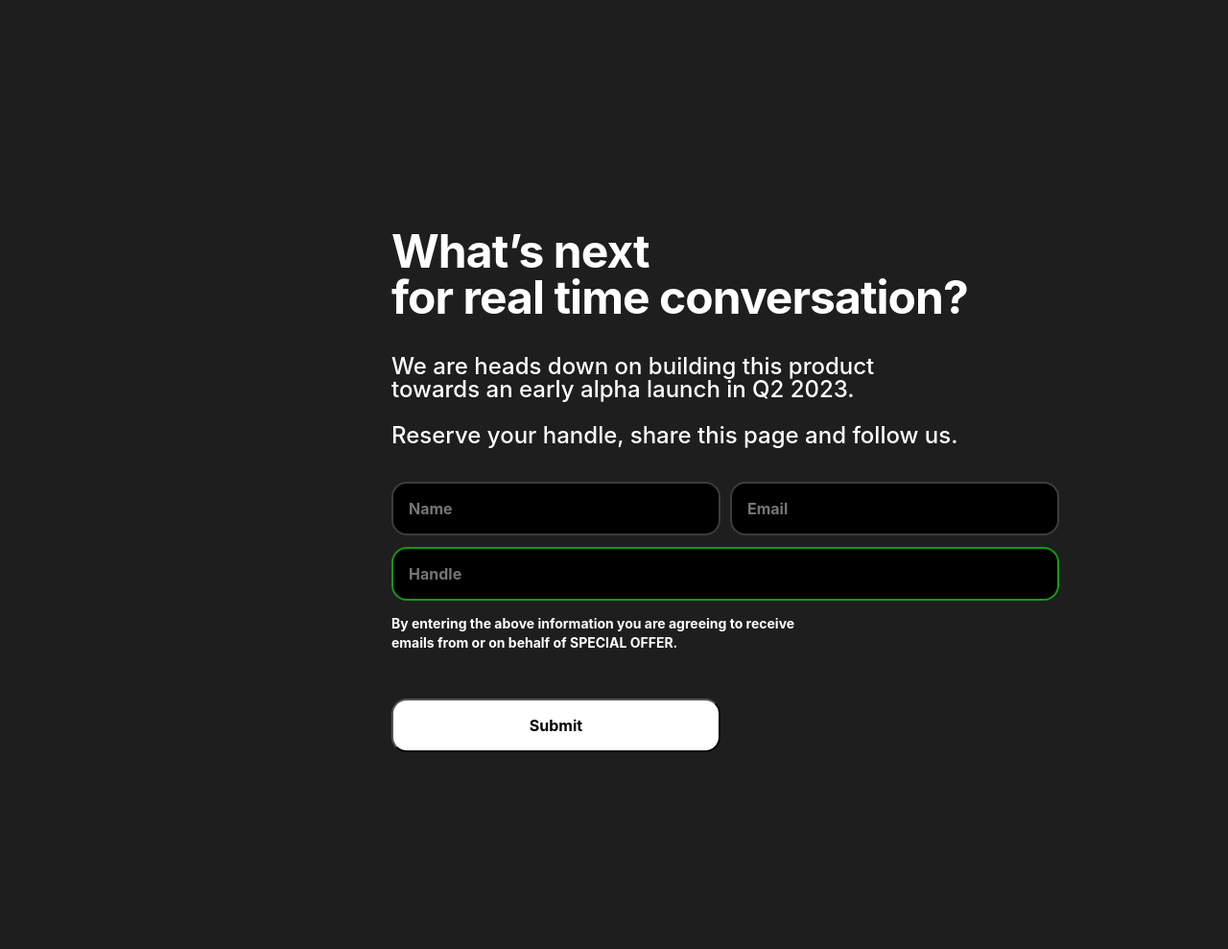
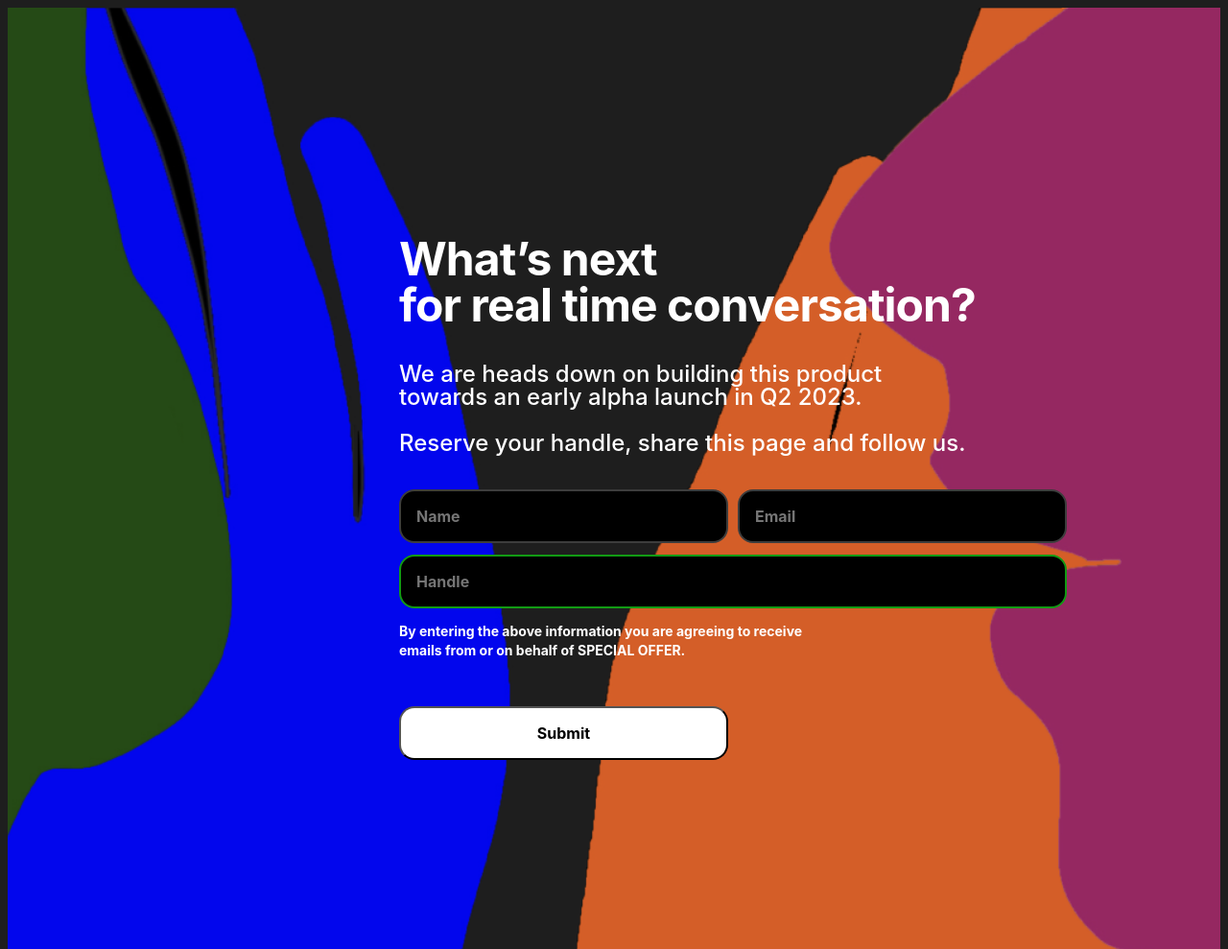
Before and after one commit to 53V1Ru5/tech-assessment-internship, a plain HTML site: page index.html in a window 1280 px wide. Shown: the whole page at 96% size. Before the commit the page ends 800 px from the top, so only its background shows below. Drawn offline with Linux system fonts and the light colour scheme; a web font is replaced by a local one.

Commit message:
background updates

```diff
--- a/assets/style.css
+++ b/assets/style.css
@@ -20,6 +20,21 @@ body {
     color: #FFFFFF;
 }
 
+.container {
+    width: 100%;
+    height: 981px;
+    display: flex;
+    overflow: hidden;
+    position: relative;
+    align-items: flex-start;
+    flex-shrink: 0;
+    background-color: var(--accent-color);
+
+    background-image: url(images/Layer5.png), url(images/Layer4.png), url(images/Layer2.png), url(images/Layer3.png);
+    background-repeat: no-repeat, no-repeat, no-repeat, no-repeat;
+    background-position: left, left, right, right;
+}
+
 .group7 {
 
     position: absolute;
@@ -28,6 +43,7 @@ body {
     left: 408px;
     top: 238px;
     margin: 0 auto;
+
 
 }
 
@@ -304,4 +320,6 @@ text-align: justify;
 /* Button Text/Primary */
 
 color: #000000;
+
+
 }
--- a/index.html
+++ b/index.html
@@ -10,7 +10,8 @@
     <script src="assets/main.js"></script>
 </head>
 <body>
-    <div class="group7">
+    <div class="container">
+      <div class="group7">
         <h1 class="group6">
               What’s next
                 <br />
@@ -53,8 +54,9 @@
                     Submit
                 </button>
             </form>
+        </div>
+      </div>
     </div>
-      </div>
 
 </body>
 </html>
```
Also changed, not shown: assets/images/Layer 2.png (deleted), assets/images/Layer 3.png (deleted), assets/images/Layer2.png (renamed from assets/images/Layer 2-1.png), assets/images/Layer3.png (renamed from assets/images/Layer 3-1.png), assets/images/Layer4.png (added), assets/images/Layer5.png (renamed from assets/images/Layer 5.png).
